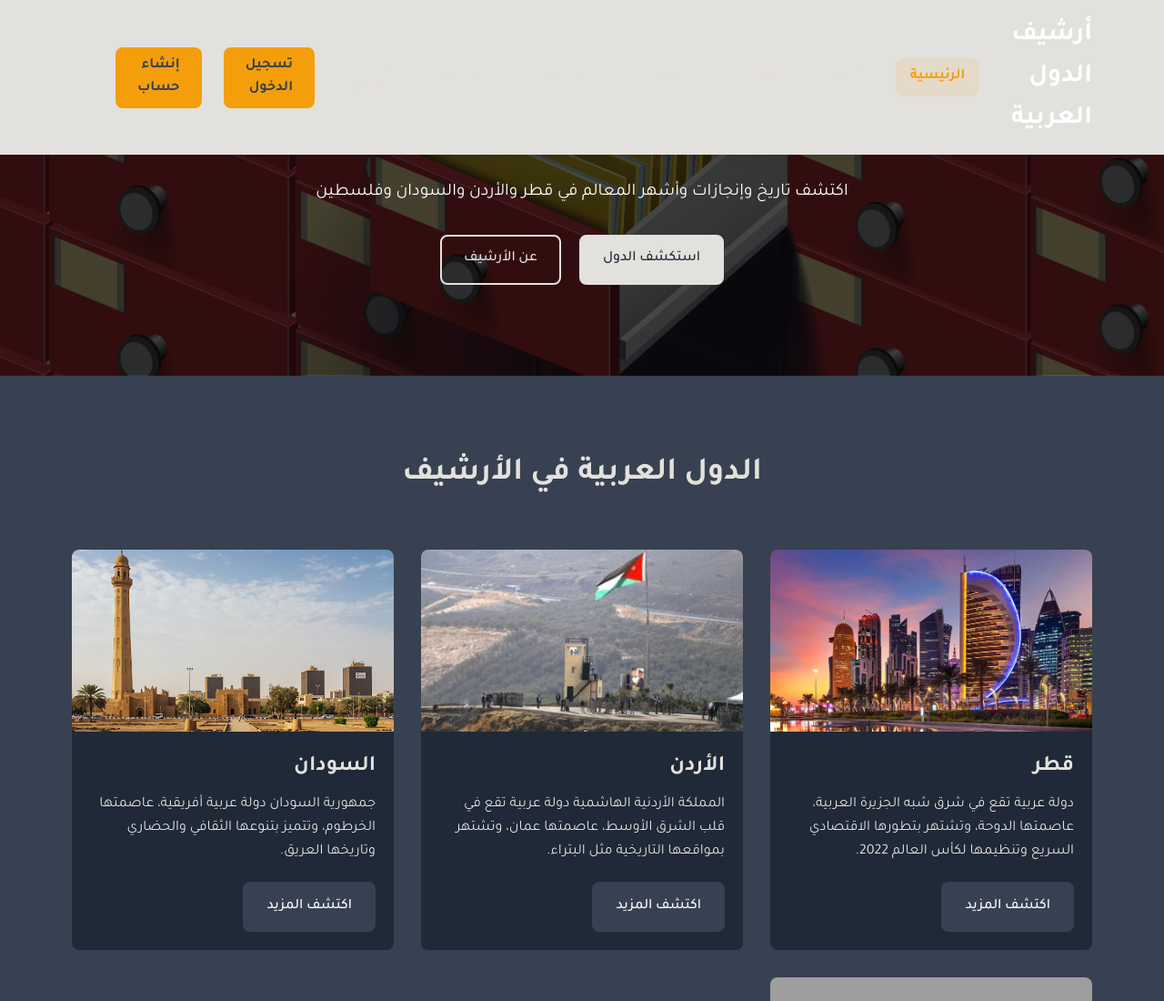
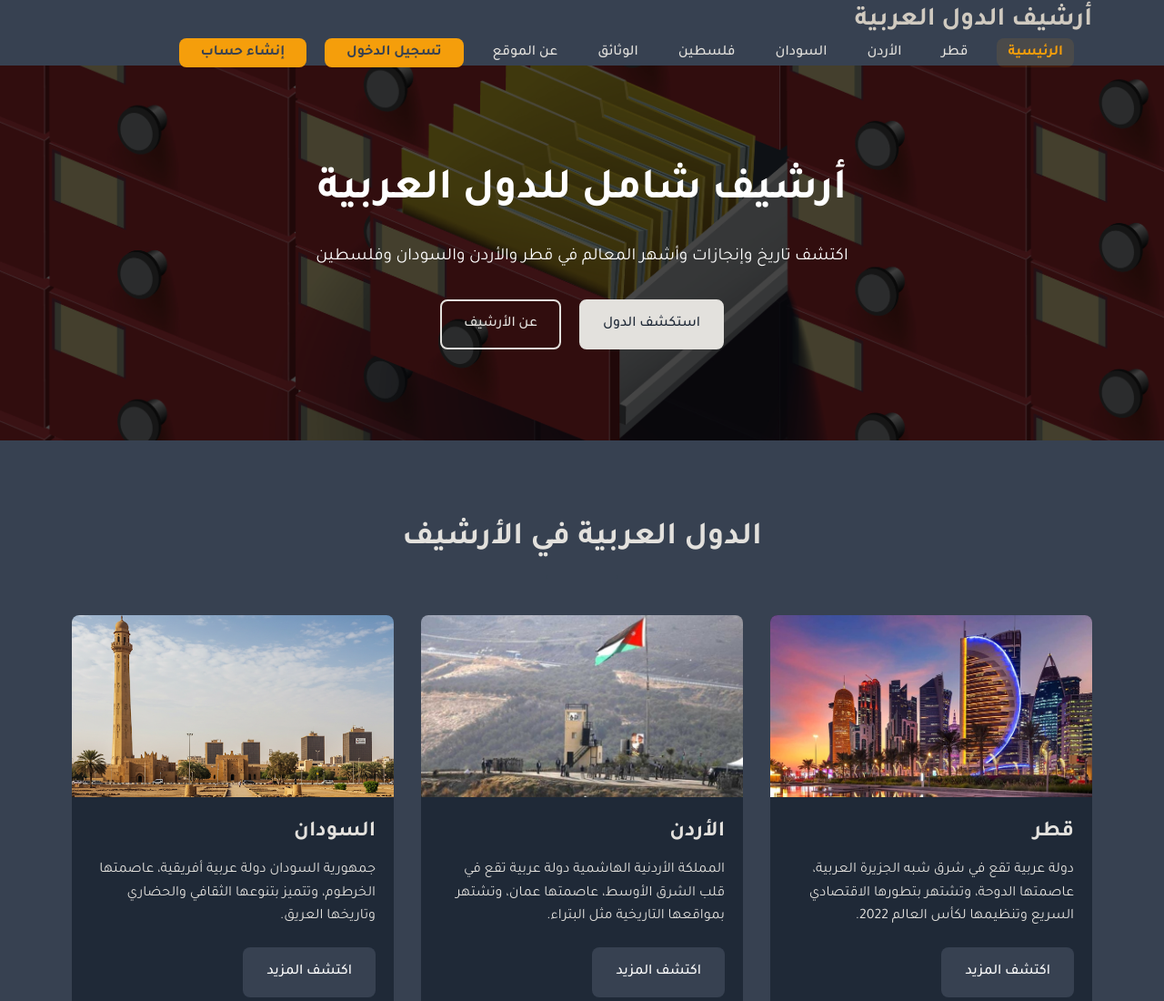
Before and after one commit to modk873/obk, a plain HTML site: page index.html in a window 1280 px wide. Shown: the top 1100 px of the page at 91% size. Drawn offline with Linux system fonts and the light colour scheme; grey boxes are pictures that could not be loaded.

Commit message:
Update style.css

```diff
--- a/css/style.css
+++ b/css/style.css
@@ -107,48 +107,48 @@ img {
 
 /* Header */
 header {
-    background-color: var(--primary-color);
-    padding: 1rem 0;
-    position: fixed;
-    width: 100%;
+    background-color: var(--darker-color);
+    box-shadow: var(--box-shadow);
+    position: sticky;
     top: 0;
-    z-index: 1000;
-    box-shadow: 0 2px 5px rgba(0, 0, 0, 0.1);
-}
+    z-index: 100;
 
 header .container {
     display: flex;
     justify-content: space-between;
     align-items: center;
+    padding: 15px;
 }
 
 .logo h1 {
-    color: var(--white);
+    color: #d0cac0;
     font-size: 1.8rem;
-    margin: 0;
+
 }
 
 nav ul {
     display: flex;
-    gap: 1.5rem;
-    align-items: center;
-}
-
+}
+
+}
+nav ul li  {
+     margin-right: 20px;
+
+    }
+
+nav ul li :last-child {
+    margin-right: 0;
+}
 nav ul li a {
-    color: var(--text-color);
-    text-decoration: none;
     font-weight: 500;
-    padding: 0.5rem 1rem;
+    padding: 8px 12px;
     border-radius: var(--border-radius);
     transition: var(--transition);
-    position: relative;
-    display: inline-block;
-}
-
-nav ul li a:hover {
-    color: var(--accent-color);
-    background: rgba(245, 158, 11, 0.1);
-    transform: translateY(-2px);
+}
+
+nav ul li a:hover, nav ul li a.active {
+    color: var(--primary-color);
+    background-color: rgba(16, 185, 129, 0.1);
 }
 
 nav ul li a.active {
```
